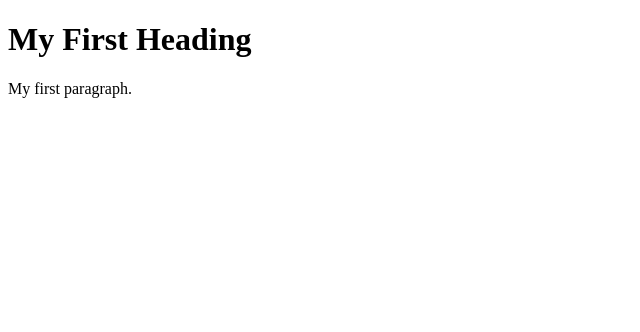
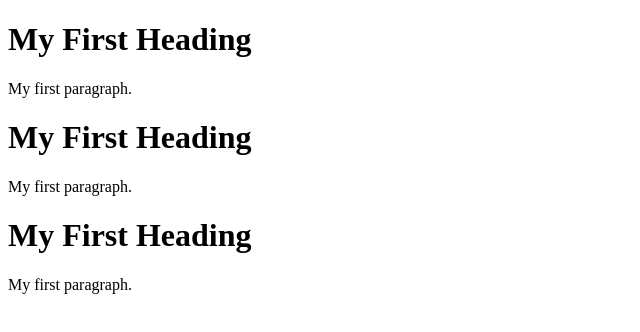
Before and after one commit to srimani282/gitexample, a plain HTML site: page index.html in a window 1280 px wide. Shown: the whole page, without its empty margins (0-640 px from the left). Drawn offline with Linux system fonts and the light colour scheme.

Commit message:
MAni changes

```diff
--- a/index.html
+++ b/index.html
@@ -1,9 +1,14 @@
 <!DOCTYPE html>
 <html>
+
 <body>
-<h1>My First Heading</h1>
-<p>My first paragraph.</p>
-
+    <h1>My First Heading</h1>
+    <p>My first paragraph.</p>
+    <h1>My First Heading</h1>
+    <p>My first paragraph.</p>
+    <h1>My First Heading</h1>
+    <p>My first paragraph.</p>
 
 </body>
+
 </html>
```
